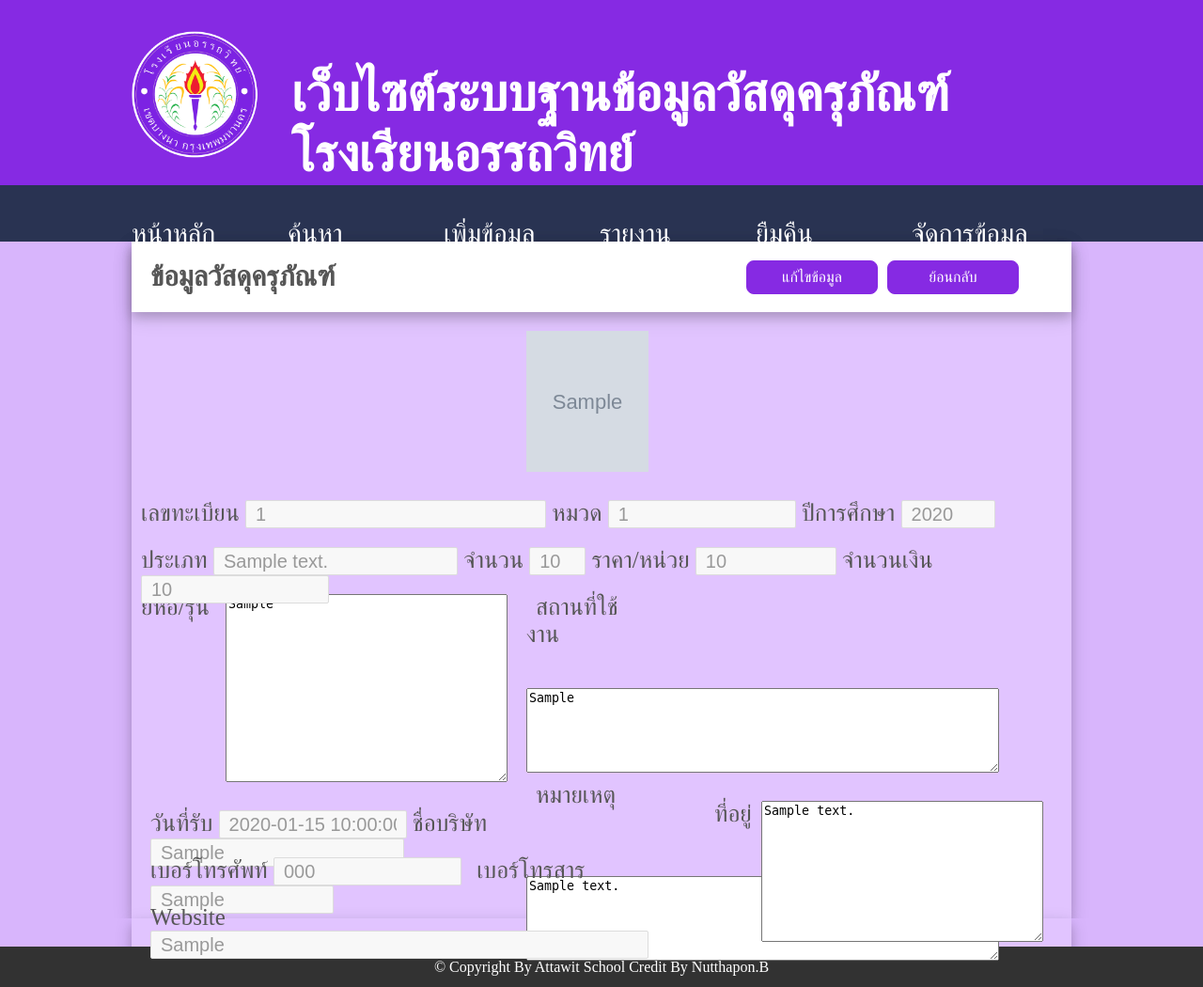
After one commit to nutthaponATC/MDA, a PHP site: page /tcpdf/remove_mda.php?id=1 in a window 1280 px wide. The commit adds this page. Shown: the whole page at 94% size. Run offline with PHP 8.4, Linux system fonts and the light colour scheme; the visitor is signed in with stand-in values (Sample User, id 1); tables that the repository leaves empty or names only in its code hold one stand-in row (values such as "Sample post"); grey boxes marked "Sample" are stand-in pictures.

Commit message:
improve menubar/datable/form for search_mda

```diff
--- /dev/null
+++ b/remove_mda.php
@@ -0,0 +1,230 @@
+<?php
+session_start();
+include('config.php');
+
+if ($_SESSION['type'] != 3) {
+	echo "<script language='javascript'>";
+	echo "location='index.php';";
+	echo "</script>";
+}
+
+$id = $_GET['id'];
+
+$sql = "SELECT * FROM data_mda WHERE id='$id';";
+mysql_query("SET NAMES utf8");
+$query = mysql_query($sql);
+$data = mysql_fetch_array($query);
+
+$id_mda = $data['id_mda'];
+$id_type = $data['id_type'];
+$year = $data['year'];
+$detail = $data['detail'];
+$brand = $data['brand'];
+$amount = $data['amount'];
+$price = $data['price'];
+$total_price = $data['total_price'];
+$applications = $data['applications'];
+$note = $data['note'];
+$date_in = $data['date_in'];
+$company = $data['company'];
+$address = $data['address'];
+$tel = $data['tel'];
+$fax = $data['fax'];
+$web = $data['web'];
+$picture = $data['picture'];
+
+?>
+<html>
+<head>
+	<meta charset="utf-8">
+	<link rel="shortcut icon" href="image/icon.ico">
+	<link rel="stylesheet" href="style.css">
+	<title>เว็บไซต์ระบบฐานข้อมูลวัสดุครุภัณฑ์โรงเรียนอรรถวิทย์</title>
+</head>
+<body id="add">
+	<div style='width:100%; height:180px;'>
+		<div style='width:1000px; heigth:100%; margin:auto; padding-top:1%;'>
+			<div style='width:15%; heigth:100%; float:left;'>
+				<img src='image/logo_ats.png' style="margin-top:20px;" width='90%'>
+			</div>
+			<div style='width:83%; heigth:100%; float:left; padding-left:2%;'>
+				<h1 style="margin-top:55px;">เว็บไซต์ระบบฐานข้อมูลวัสดุครุภัณฑ์โรงเรียนอรรถวิทย์
+				</h1>
+			</div>
+		</div>
+	</div>
+
+	<div style='width:100%; height:60px;background:#293352;'>
+		<div style='width:1000px; heigth:100%; margin:auto; margin-top:17px; padding-top:12px;'>
+			<div style="width:166px; heigth:100%; float:left;">
+				<a href="main_finance.php">
+					<font id="subMenu">หน้าหลัก</font>
+				</a>
+			</div>
+			<div style="width:166px; heigth:100%; float:left;">
+				<a href="search_mda.php">
+					<font id="subMenu">ค้นหา</font>
+				</a>
+			</div>
+			<div style="width:166px; heigth:100%; float:left;">
+				<a href="add_mda.php"><font id="subMenu">เพิ่มข้อมูล</font></a>
+			</div>
+			<div style="width:166px; heigth:100%; float:left;">
+				<a href=""><font id="subMenu">รายงาน</font></a>
+			</div>
+			<div style="width:166px; heigth:100%; float:left;">
+				<a href=""><font id="subMenu">ยืมคืน</font></a>
+			</div>
+			<div style="width:166px; heigth:100%; float:left;">
+				<a href=""><font id="subMenu">จัดการข้อมูล</font></a>
+			</div>
+		</div>
+	</div>
+
+	<div style='width:100%; height:720px; background:#d8b5fc;'>
+		<div style="width:1000px; height:100%; background:#e1c4ff; margin:auto; box-shadow: 0 6px 10px 0 rgba(0, 0, 0, 0.14), 0 6px 20px 0 rgba(0, 0, 0, 0.14);">
+			<div id="inAdd" style="padding-top:20px; height:55px; width:990px; background:#ffffff; box-shadow: 0 6px 10px 0 rgba(0, 0, 0, 0.14), 0 6px 20px 0 rgba(0, 0, 0, 0.14);">
+				<div style="width:60%; height:100%; float:left;">
+					<font id="topic">ข้อมูลวัสดุครุภัณฑ์</font>
+				</div>
+				<div style="width:30%; height:100%; margin-left:50px; float:left;">
+					<div style="width:150px; float:left;">
+						<a href="edit_mda.php?id=<?php echo $id; ?>"><input id="bt3" type="button" name="edit" class="textbox" value="แก้ไขข้อมูล"></a>
+					</div>
+					<div style="width:10%; float:left;">
+						<a href="search_mda.php"><input id="bt3" type="button" name="back" class="textbox" value="ย้อนกลับ"></a>
+					</div>
+				</div>
+			</div>
+
+			<div style="margin-top:20px; width:380px; float:left; padding-left: 10px; font-family:TH Sarabun New; font-size: 25px; color:#565656; height:150px; float:left;">
+				<div style="width:200; height:150px; float:left;">
+				</div>
+				<div style="width:130; height:150px; float:left;">
+				</div>
+			</div>
+			<div style="margin-top:20px; width:600px; float:left; padding-left: 10px; font-family:TH Sarabun New; font-size: 25px; color:#565656; height:150px; float:left;">
+				<div style="width:100%; height:30%;">
+					<img src="image/<?php echo $picture; ?>" id="image" style="margin-left:20px;" height="150" width="130"/>
+				</div>
+				<div style="width:100%; height:70%; margin-left:50px;">
+				</div>
+			</div>
+
+			<div id="inAdd" style="padding-top:200px;">
+				เลขทะเบียน
+				<input id="textbox" style="height:30px; width:320px;" type="text" name="number" value="<?php echo $id_mda; ?>" readonly>
+				หมวด
+				<input id="textbox" style="height:30px; width:200px;" type="text" name="type" value="<?php echo $id_type; ?>" readonly>
+				ปีการศึกษา
+				<input id="textbox" style="height:30px; width:100px;" type="text" name="year" value="<?php echo $year; ?>" readonly>
+			</div>
+
+			<div id="inAdd">
+				ประเภท
+				<input id="textbox" style="height:30px; width:260px;" type="text" name="detail" value="<?php echo $detail; ?>" readonly>
+				จำนวน
+				<input id="textbox" style="height:30px; width:60px;" type="text" name="count" onFocus="startCalc();" onBlur="stopCalc();" value="<?php echo $amount; ?>" readonly>
+				ราคา/หน่วย
+				<input id="textbox" style="height:30px; width:150px;" type="text" name="price" onFocus="startCalc();" onBlur="stopCalc();" value="<?php echo $price; ?>" readonly>
+				จำนวนเงิน
+				<input id="textbox" style="height:30px; width:200px;" type="text" name="summaryB" value="<?php echo $total_price; ?>" readonly>
+			</div>
+
+			<div style="width:100%; height:200px;">
+				<div style="width:42%; height:100%; float:left;">
+					<div style="width:100px; height:100%; float:left;">
+						<font style="font-family:TH Sarabun New; font-size: 25px; color:#565656; padding-left:10px;">
+							ยี่ห้อ/รุ่น
+						</font>
+					</div>
+					<div style="width:320px; height:100%; float:left;">
+						<textarea class="textbox" name="brand" style="width:300px; height:100%;" rows="4" cols="50" readonly><?php echo $brand; ?></textarea>
+					</div>
+				</div>
+
+				<div style="width:56%; height:100%; float:left;">
+					<div style="width:100%; height:50%;">
+						<div style="width:100px; height:100%; float:left;">
+							<font style="font-family:TH Sarabun New; font-size: 25px; color:#565656; padding-left:10px;">
+								สถานที่ใช้งาน
+							</font>
+						</div>
+						<div style="width:100%-100px; height:100%; float:left;">
+							<textarea class="textbox" name="where" style="width:100%; height:90%;" rows="3" cols="60" readonly><?php echo $applications; ?></textarea>
+						</div>
+					</div>
+					<div style="width:100%; height:50%;">
+						<div style="width:100px; height:100%; float:left;">
+							<font style="font-family:TH Sarabun New; font-size: 25px; color:#565656; padding-left:10px;">
+								หมายเหตุ
+							</font>
+						</div>
+						<div style="width:100%-100px; height:100%; float:left;">
+							<textarea class="textbox" name="note" style="width:100%; height:90%;" rows="3" cols="60" readonly><?php echo $note; ?></textarea>
+						</div>
+					</div>
+				</div>
+			</div>
+
+			<div style="margin-top:20px; width:600px; float:left; padding-left: 10px; font-family:TH Sarabun New; font-size: 25px; color:#565656; height:150px; float:left;">
+				<div id="inAdd" style="width:600px; float:left; margin-top:10px;">
+					วันที่รับ
+					<input id="textbox" style="height:30px; width:200px;" type="text" name="date" value="<?php echo $date_in; ?>" readonly>
+					ชื่อบริษัท
+					<input id="textbox" style="height:30px; width:270px;" type="text" name="ncompany" value="<?php echo $company; ?>" readonly>
+				</div>
+				<div id="inAdd" style="width:600px; float:left;">
+					เบอร์โทรศัพท์
+					<input id="textbox" style="height:30px; width:200px; margin-right:10px;" type="text" name="tel" value="<?php echo $tel ?>" readonly>
+					เบอร์โทรสาร
+					<input id="textbox" style="height:30px; width:195px;" type="text" name="fax" value="<?php echo $fax ?>" readonly>
+				</div>
+				<div id="inAdd" style="width:600px; float:left;">
+					Website
+					<input id="textbox" style="height:30px; width:530px;" type="text" name="web" value="<?php echo $web ?>" readonly>
+				</div>
+			</div>
+			<div style="margin-top:20px; width:380px; float:left; padding-left: 10px; font-family:TH Sarabun New; font-size: 25px; color:#565656; height:150px; float:left;">
+				<div style="width:50px; height:50px; float:left;">
+					ที่อยู่
+				</div>
+				<div style="width:300px; height:150px; float:left;">
+					<textarea class="textbox" name="address" style="width:300px; height:150px;" rows="3" cols="60" readonly><?php echo $address; ?></textarea>
+				</div>
+			</div>
+
+
+
+		</div>
+	</div>
+	<div style='width:100%; height:50px; background:#d8b5fc; margin-bottom:-20px;'> 	<div style="width:1000px; height:100%; background:#e1c4ff; margin:auto;  box-shadow: 0 6px 10px 0 rgba(0, 0, 0, 0.14), 0 6px 20px 0 rgba(0, 0, 0, 0.14);"></div>
+	</div>
+
+	<div style="background:#323232; width:100%; height:30px; text-align: center; padding-top: 13px; margin-bottom:0px;">
+		<font color="#ffffff">&copy Copyright By Attawit School Credit By Nutthapon.B</font>
+	</div>
+</body>
+</html>
+
+<script language='javascript'>
+	document.getElementById("files").onchange = function () {
+	    var reader = new FileReader();
+	    reader.onload = function (e) {
+	        document.getElementById("image").src = e.target.result;
+	    };
+	    reader.readAsDataURL(this.files[0]);
+	};
+
+	function startCalc(){
+		interval = setInterval("calc()");
+	}
+	function calc(){
+		var count = document.form1.count.value;
+		var price = document.form1.price.value;
+		document.form1.summaryB.value = count * price;
+	}
+	function stopCalc(){
+		clearInterval(interval);
+	}
+</script>
--- a/style.css
+++ b/style.css
@@ -36,6 +36,13 @@ h1 {
 	font-family:TH Sarabun New;
 	font-size: 55px;
 	color:#ffffff;
+}
+
+h2 {
+	font-family:TH Sarabun New;
+	font-size: 35px;
+	color:#293352;
+	padding-top: 20px;
 }
 
 #textbox {
@@ -129,7 +136,7 @@ h1 {
     background-repeat: no-repeat;
 	padding:0px;
 	margin:0px;
-	height:1200px;
+	height:1300px;
 	background-size: 100%;
 	background: #862ae3;
 	font-family:TH Sarabun New;
@@ -262,18 +269,13 @@ a:link:hover {
 #sMenu {
     background-color: #293352;
     color: white;
-    /*padding: 10px;
-    margin-top: -10px;*/
+    padding: 10px;
+    margin-top: -10px;
 	font-family:TH Sarabun New;
 	font-size: 28px;
 	color:#ffffff;
     border: none;
     cursor: pointer;
-}
-
-/* The container <div> - needed to position the dropdown content */
-#sMenu {
-    /*position: relative;*/
     display: inline-block;
 }
 
```
Also changed, not shown: popup.php (+23 -4 lines), report_mda.php (deleted, +0 -128 lines), search_mda.php (+38 -20 lines), image/pass.png (added), jquery.dataTables.min.js, 2 other files.
